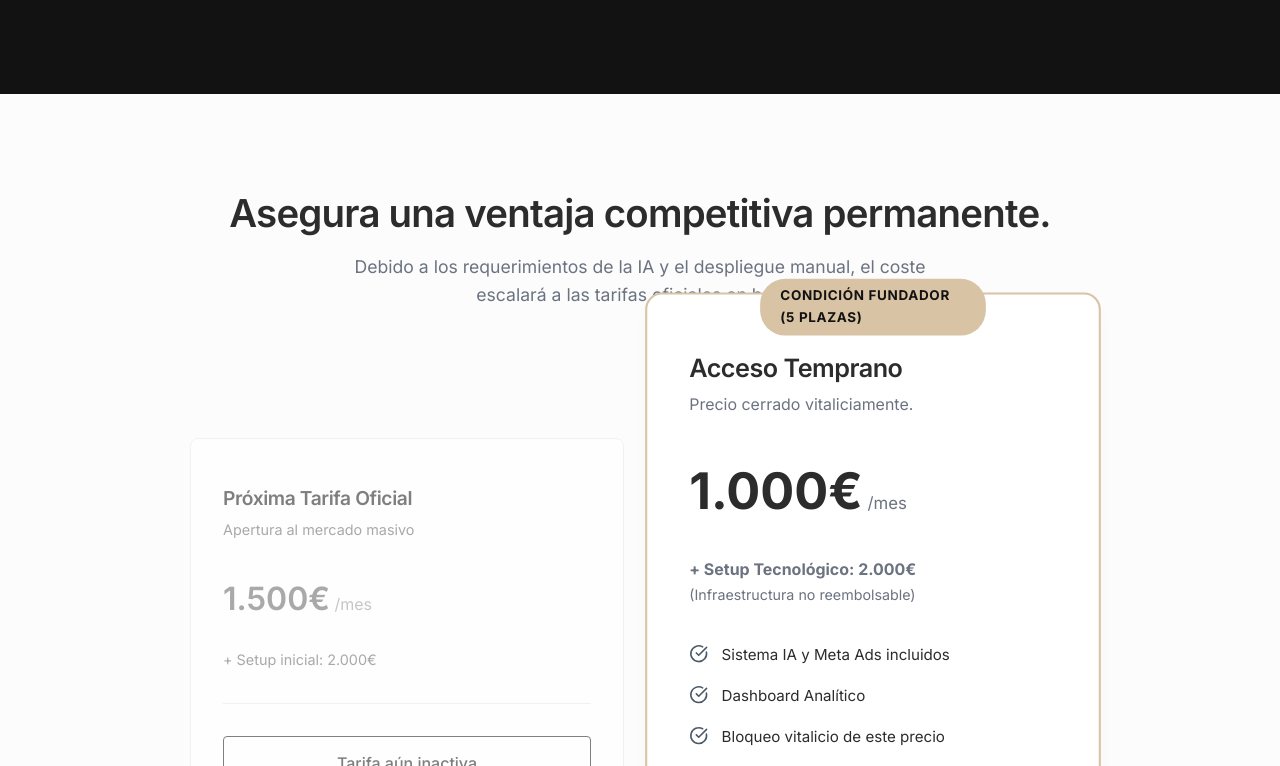
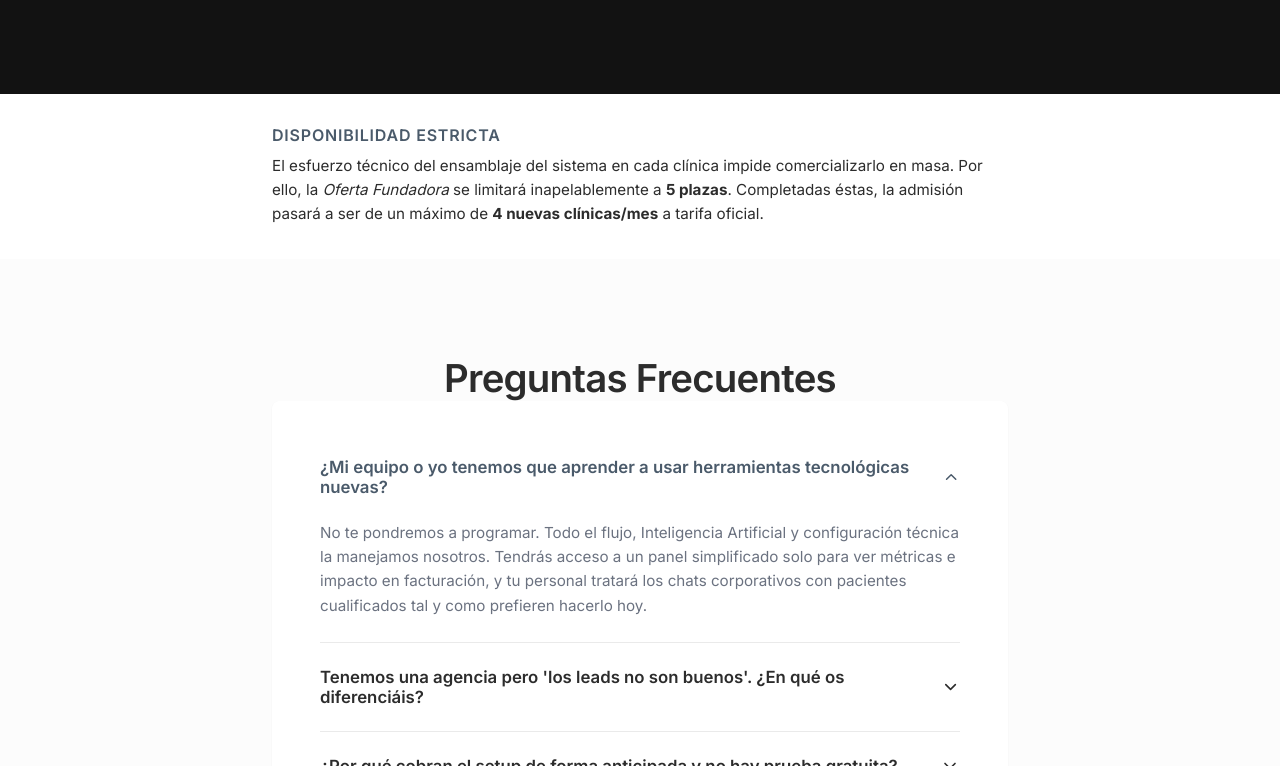
Before and after one commit to Jotaa-AI/aureasystem-landingpage-antigravity, a React (Vite) app: page / in a window 1280 px wide. Shown: the part 5674-6440 px from the top of the page. Built offline with nearby package versions, Linux system fonts and the light colour scheme.

Commit message:
Remove Pricing section from landing page

```diff
--- a/src/App.jsx
+++ b/src/App.jsx
@@ -8,7 +8,6 @@ import Results from './components/Results';
 import Features from './components/Features';
 import Bonuses from './components/Bonuses';
 import Guarantee from './components/Guarantee';
-import Pricing from './components/Pricing';
 import Urgency from './components/Urgency';
 import FAQ from './components/FAQ';
 import CTA from './components/CTA';
@@ -28,7 +27,6 @@ function App() {
       <Features />
       <Bonuses />
       <Guarantee />
-      <Pricing openModal={() => setIsModalOpen(true)} />
       <Urgency />
       <FAQ />
       <CTA openModal={() => setIsModalOpen(true)} />
```
